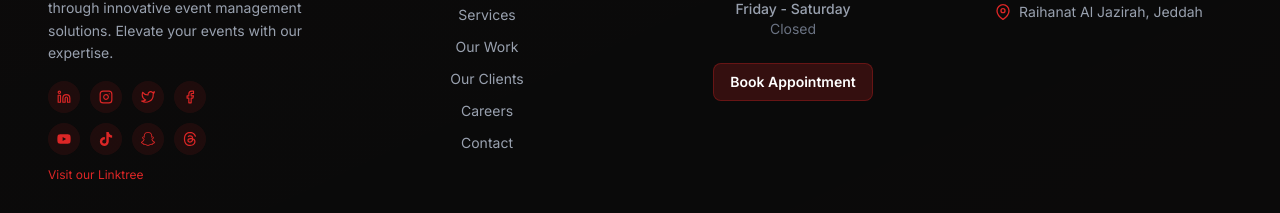
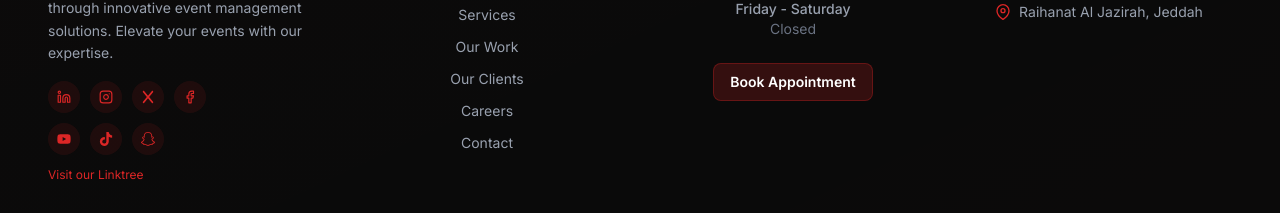
Before and after one commit to mohameddzaher/Energize-Events, a Next.js app in the folder frontend/: page /blog in a window 1280 px wide. Shown: the part 1316-1529 px from the top of the page. Built offline with nearby package versions, Linux system fonts and the light colour scheme; a web font is replaced by a local one.

Commit message:
Remove Threads icon and replace Twitter icon with X icon

```diff
--- a/frontend/src/app/contact/page.tsx
+++ b/frontend/src/app/contact/page.tsx
@@ -5,9 +5,10 @@ import Header from "@/components/Header";
 import Footer from "@/components/Footer";
 import { motion } from "framer-motion";
 import { FiMail, FiPhone, FiMapPin, FiClock, FiSend } from "react-icons/fi";
-import { FiInstagram, FiFacebook, FiTwitter, FiLinkedin } from "react-icons/fi";
+import { FiInstagram, FiFacebook, FiLinkedin } from "react-icons/fi";
 import { FaYoutube, FaTiktok } from "react-icons/fa";
-import { BsSnapchat, BsThreads } from "react-icons/bs";
+import { FaX } from "react-icons/fa6";
+import { BsSnapchat } from "react-icons/bs";
 import Image from "next/image";
 
 export default function ContactPage() {
@@ -76,9 +77,9 @@ export default function ContactPage() {
       label: "Instagram",
     },
     {
-      icon: FiTwitter,
+      icon: FaX,
       href: "https://x.com/EnergizeBusKSA",
-      label: "Twitter",
+      label: "X",
     },
     {
       icon: FiFacebook,
@@ -99,11 +100,6 @@ export default function ContactPage() {
       icon: BsSnapchat,
       href: "https://www.snapchat.com/add/energizebusksa",
       label: "Snapchat",
-    },
-    {
-      icon: BsThreads,
-      href: "https://www.threads.net/@energizebusksa",
-      label: "Threads",
     },
   ];
 
@@ -273,12 +269,11 @@ export default function ContactPage() {
                         Instagram:
                           "hover:bg-gradient-to-br hover:from-purple-500 hover:to-pink-500",
                         Facebook: "hover:bg-blue-600",
-                        Twitter: "hover:bg-sky-500",
+                        X: "hover:bg-black",
                         LinkedIn: "hover:bg-blue-700",
                         YouTube: "hover:bg-red-600",
                         TikTok: "hover:bg-black",
                         Snapchat: "hover:bg-yellow-400",
-                        Threads: "hover:bg-black",
                       };
                       return (
                         <a
--- a/frontend/src/components/Footer.tsx
+++ b/frontend/src/components/Footer.tsx
@@ -11,7 +11,8 @@ import {
   FiLinkedin,
 } from "react-icons/fi";
 import { FaYoutube, FaTiktok } from "react-icons/fa";
-import { BsSnapchat, BsThreads } from "react-icons/bs";
+import { FaX } from "react-icons/fa6";
+import { BsSnapchat } from "react-icons/bs";
 import Image from "next/image";
 import Link from "next/link";
 
@@ -42,9 +43,9 @@ const Footer = () => {
       label: "Instagram",
     },
     {
-      icon: FiTwitter,
+      icon: FaX,
       href: "https://x.com/EnergizeBusKSA",
-      label: "Twitter",
+      label: "X",
     },
     {
       icon: FiFacebook,
@@ -65,11 +66,6 @@ const Footer = () => {
       icon: BsSnapchat,
       href: "https://www.snapchat.com/add/energizebusksa",
       label: "Snapchat",
-    },
-    {
-      icon: BsThreads,
-      href: "https://www.threads.net/@energizebusksa",
-      label: "Threads",
     },
   ];
 
@@ -112,12 +108,11 @@ const Footer = () => {
                       Instagram:
                         "hover:bg-gradient-to-br hover:from-purple-500 hover:to-pink-500",
                       Facebook: "hover:bg-blue-600",
-                      Twitter: "hover:bg-sky-500",
+                      X: "hover:bg-black",
                       LinkedIn: "hover:bg-blue-700",
                       YouTube: "hover:bg-red-600",
                       TikTok: "hover:bg-black",
                       Snapchat: "hover:bg-yellow-400",
-                      Threads: "hover:bg-black",
                     };
                     return (
                       <a
--- a/frontend/src/components/Founder.tsx
+++ b/frontend/src/components/Founder.tsx
@@ -22,7 +22,7 @@ const Founder = () => {
     {
       icon: FaCrown,
       title: "Strategic Visionary",
-      description: "25+ years shaping industry landscapes",
+      description: "26+ years shaping industry landscapes",
     },
     {
       icon: FaRocket,
@@ -164,7 +164,7 @@ const Founder = () => {
 
             <div className="bg-gradient-to-br from-white to-gray-50 rounded-xl p-5 sm:p-6 shadow-sm">
               <p className="text-gray-700 text-sm leading-relaxed text-center">
-                With over 25 years of experience, Mr. Dulaim Al Nasher has
+                With over 29 years of experience, Mr. Dulaim Al Nasher has
                 established himself as a visionary leader in the Saudi business
                 landscape. As the founder and chairman of Energize Global Group,
                 he has successfully launched and scaled multiple ventures,
```
